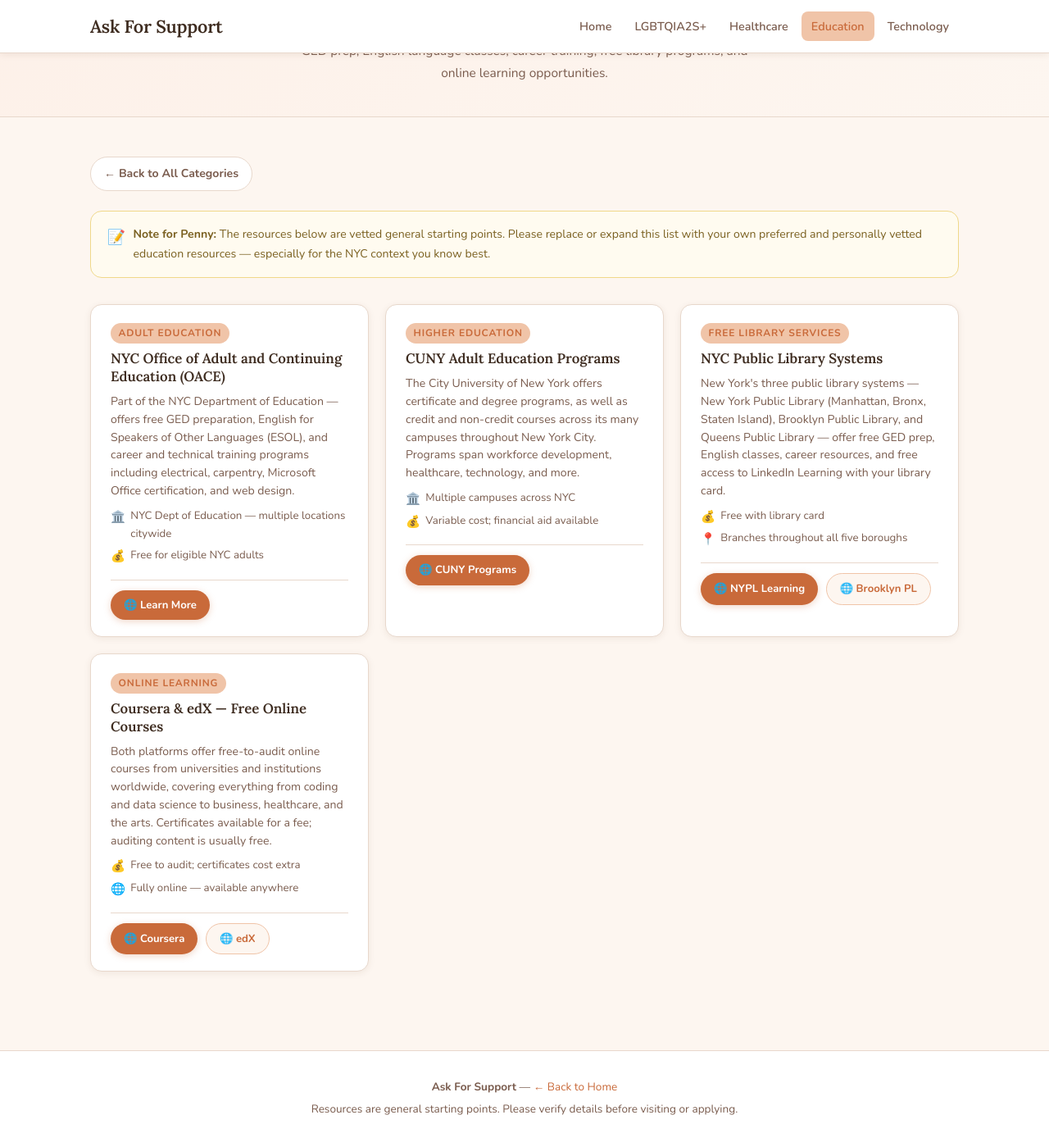
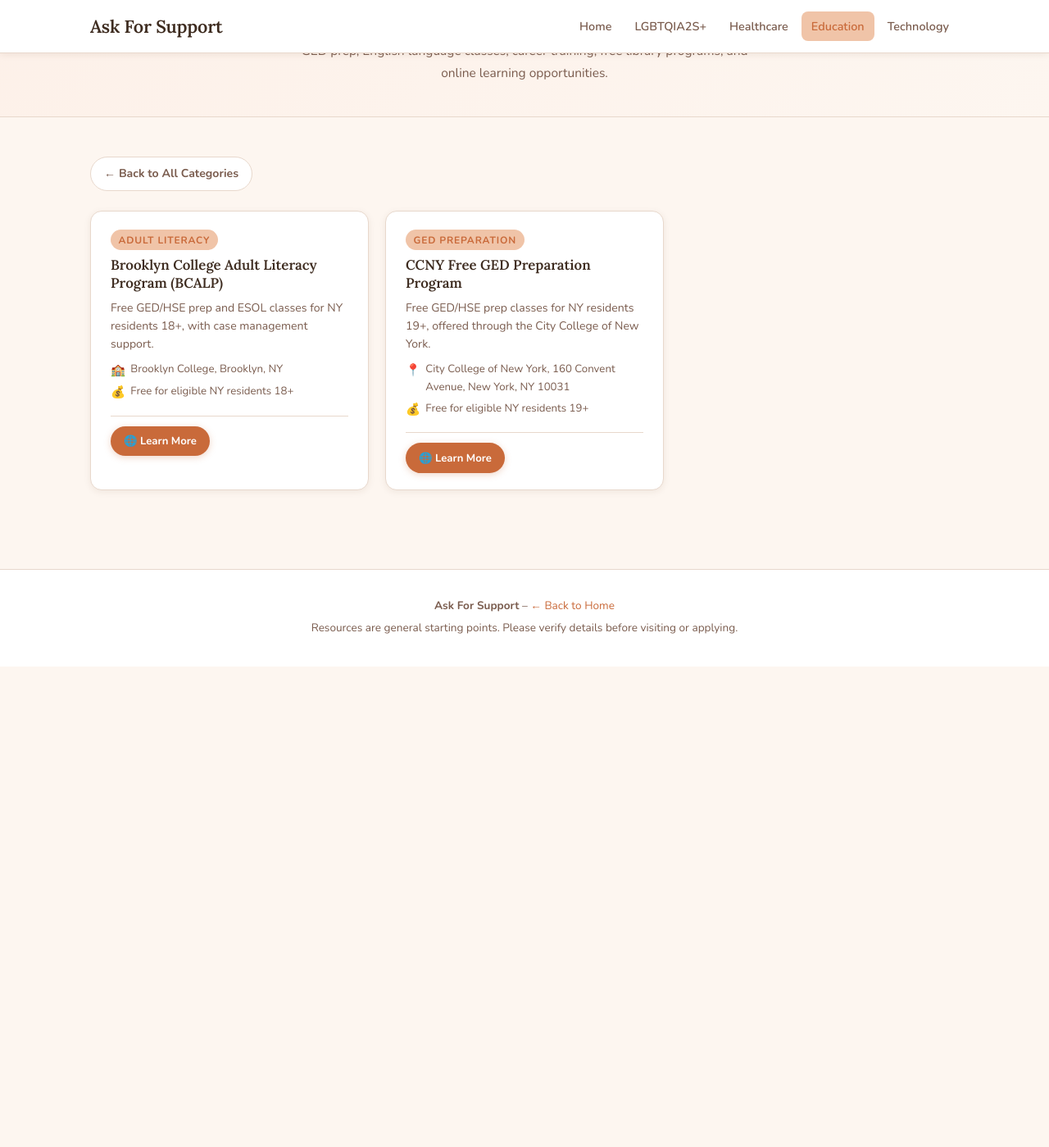
Before and after one commit to penelopethrock-cyber/askforsupport, a Jekyll site: the page education.html, which Jekyll copies as it is, in a window 1280 px wide and 1400 px high, scrolled down 213 px. Shown: the whole window at 82% size. Built offline with Jekyll 4.4.1, drawn with Linux system fonts in a browser that asks for light colours; after the commit the page ends 1026 px from its top, so only the background shows below that.

Commit message:
Replace example resources with real NYC organizations

```diff
--- a/education.html
+++ b/education.html
@@ -28,7 +28,7 @@
   <!-- ====== PAGE HEADER ====== -->
   <section class="page-header">
     <div class="container">
-      <div class="page-icon">📚</div>
+      <div class="page-icon">&#x1F393;</div>
       <h1>Education Resources</h1>
       <p>GED prep, English language classes, career training, free library programs, and online learning opportunities.</p>
     </div>
@@ -38,73 +38,35 @@
   <main class="section">
     <div class="container">
 
-      <a href="index.html" class="back-link">← Back to All Categories</a>
-
-      <!-- Note Banner -->
-      <div class="note-banner">
-        <span class="note-icon">📝</span>
-        <div>
-          <strong>Note for Penny:</strong> The resources below are vetted general starting points. Please replace or expand this list with your own preferred and personally vetted education resources — especially for the NYC context you know best.
-        </div>
-      </div>
+      <a href="index.html" class="back-link">&#x2190; Back to All Categories</a>
 
       <div class="resource-grid">
 
-        <!-- NYC OACE -->
+        <!-- BCALP -->
         <div class="resource-card">
-          <span class="resource-type">Adult Education</span>
-          <div class="resource-name">NYC Office of Adult and Continuing Education (OACE)</div>
-          <p class="resource-desc">Part of the NYC Department of Education — offers free GED preparation, English for Speakers of Other Languages (ESOL), and career and technical training programs including electrical, carpentry, Microsoft Office certification, and web design.</p>
+          <span class="resource-type">Adult Literacy</span>
+          <div class="resource-name">Brooklyn College Adult Literacy Program (BCALP)</div>
+          <p class="resource-desc">Free GED/HSE prep and ESOL classes for NY residents 18+, with case management support.</p>
           <div class="resource-details">
-            <span><span class="detail-icon">🏛️</span> NYC Dept of Education — multiple locations citywide</span>
-            <span><span class="detail-icon">💰</span> Free for eligible NYC adults</span>
+            <span><span class="detail-icon">&#x1F3EB;</span> Brooklyn College, Brooklyn, NY</span>
+            <span><span class="detail-icon">&#x1F4B0;</span> Free for eligible NY residents 18+</span>
           </div>
           <div class="card-actions">
-            <a href="https://www.schools.nyc.gov/enrollment/adult-and-continuing-education" target="_blank" rel="noopener" class="btn btn-primary">🌐 Learn More</a>
+            <a href="https://brooklyn.edu/literacy" target="_blank" rel="noopener" class="btn btn-primary">&#x1F310; Learn More</a>
           </div>
         </div>
 
-        <!-- CUNY Adult Education -->
+        <!-- CCNY Free GED -->
         <div class="resource-card">
-          <span class="resource-type">Higher Education</span>
-          <div class="resource-name">CUNY Adult Education Programs</div>
-          <p class="resource-desc">The City University of New York offers certificate and degree programs, as well as credit and non-credit courses across its many campuses throughout New York City. Programs span workforce development, healthcare, technology, and more.</p>
+          <span class="resource-type">GED Preparation</span>
+          <div class="resource-name">CCNY Free GED Preparation Program</div>
+          <p class="resource-desc">Free GED/HSE prep classes for NY residents 19+, offered through the City College of New York.</p>
           <div class="resource-details">
-            <span><span class="detail-icon">🏛️</span> Multiple campuses across NYC</span>
-            <span><span class="detail-icon">💰</span> Variable cost; financial aid available</span>
+            <span><span class="detail-icon">&#x1F4CD;</span> City College of New York, 160 Convent Avenue, New York, NY 10031</span>
+            <span><span class="detail-icon">&#x1F4B0;</span> Free for eligible NY residents 19+</span>
           </div>
           <div class="card-actions">
-            <a href="https://www.cuny.edu/academics/workforce-development/" target="_blank" rel="noopener" class="btn btn-primary">🌐 CUNY Programs</a>
-          </div>
-        </div>
-
-        <!-- NYC Public Libraries -->
-        <div class="resource-card">
-          <span class="resource-type">Free Library Services</span>
-          <div class="resource-name">NYC Public Library Systems</div>
-          <p class="resource-desc">New York's three public library systems — New York Public Library (Manhattan, Bronx, Staten Island), Brooklyn Public Library, and Queens Public Library — offer free GED prep, English classes, career resources, and free access to LinkedIn Learning with your library card.</p>
-          <div class="resource-details">
-            <span><span class="detail-icon">💰</span> Free with library card</span>
-            <span><span class="detail-icon">📍</span> Branches throughout all five boroughs</span>
-          </div>
-          <div class="card-actions">
-            <a href="https://www.nypl.org/help/learning" target="_blank" rel="noopener" class="btn btn-primary">🌐 NYPL Learning</a>
-            <a href="https://www.bklynlibrary.org/learn" target="_blank" rel="noopener" class="btn btn-secondary">🌐 Brooklyn PL</a>
-          </div>
-        </div>
-
-        <!-- Coursera / edX -->
-        <div class="resource-card">
-          <span class="resource-type">Online Learning</span>
-          <div class="resource-name">Coursera &amp; edX — Free Online Courses</div>
-          <p class="resource-desc">Both platforms offer free-to-audit online courses from universities and institutions worldwide, covering everything from coding and data science to business, healthcare, and the arts. Certificates available for a fee; auditing content is usually free.</p>
-          <div class="resource-details">
-            <span><span class="detail-icon">💰</span> Free to audit; certificates cost extra</span>
-            <span><span class="detail-icon">🌐</span> Fully online — available anywhere</span>
-          </div>
-          <div class="card-actions">
-            <a href="https://www.coursera.org" target="_blank" rel="noopener" class="btn btn-primary">🌐 Coursera</a>
-            <a href="https://www.edx.org" target="_blank" rel="noopener" class="btn btn-secondary">🌐 edX</a>
+            <a href="https://ccny.cuny.edu/cps/ged" target="_blank" rel="noopener" class="btn btn-primary">&#x1F310; Learn More</a>
           </div>
         </div>
 
```
Also changed, not shown: other parts of education.html (+2 -2 lines).
